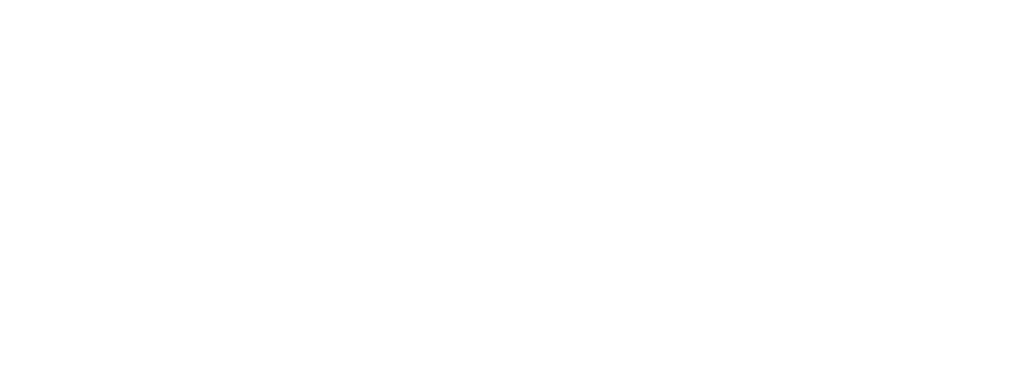
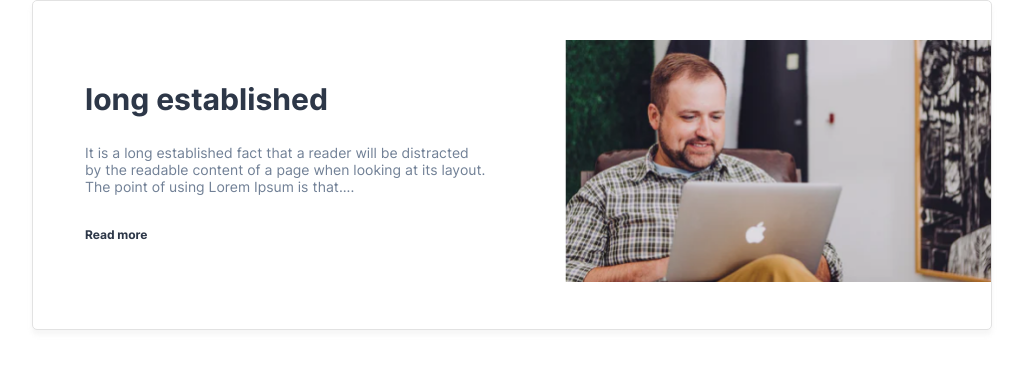
Before and after one commit to Izzat-Khudoyberganov/HotCoffee, a plain HTML site: page index.html in a window 1280 px wide. Shown: the whole page, without its empty margins (128-1151 px from the left). Drawn offline with Linux system fonts and the light colour scheme.

Commit message:
made info section

```diff
--- a/index.html
+++ b/index.html
@@ -17,6 +17,21 @@
             </section>
             <section class="info">
                 <!-- Azizbek -->
+
+                <div class="container">
+                    <div class="info-content">
+                        <div class="info-desc">
+                            <h1 class="info-title">long established</h1>
+                            <p class="info-text">It is a long established fact that a reader will be distracted by the readable content of a page when looking at its layout. The point of using Lorem Ipsum is that....</p>
+
+                            <a href="#!" class="info-link">Read more</a>
+
+                        </div>
+                        <div class="info-img">
+                            <img src="./image/image/info-img.png" class="info-img_img" alt="">
+                        </div>
+                    </div>
+                </div>
             </section>
             <section class="catalog">
                 <!-- Rasulbek -->
--- a/style.css/font.css
+++ b/style.css/font.css
@@ -0,0 +1,27 @@
+@font-face{
+    font-family: "Inter-Regular";
+    src: url(../font/Inter-Regular.ttf);
+    font-weight: 400;
+}
+
+
+
+@font-face {
+    font-family: "Inter-medium";
+    src: url(../font/Inter-Medium.ttf);
+    font-weight: 500;
+}
+
+
+@font-face {
+    font-family: "Inter-SemiBold";
+    src: url(../font/Inter-SemiBold.ttf);
+    font-weight: 600;
+}
+
+
+@font-face {
+    font-family: "Inter-Bold";
+    src: url(../font/Inter-Bold.ttf);
+    font-weight: 700;
+}
--- a/style.css/main.css
+++ b/style.css/main.css
@@ -1 +1,78 @@
 @import url(./font.css);
+
+* {
+    margin: 0;
+    padding: 0;
+    box-sizing: border-box;
+    list-style: none;
+    text-decoration: none;
+}
+
+.container {
+    width: 1000px;
+    padding: 0 20px;
+    margin: 0 auto;
+
+}
+
+
+
+.info-content{
+    display: flex;
+    border-radius: 5px;
+    border: 1px solid #E2E2E2;
+    background: #FFF;
+    box-shadow: 0px 5px 4px 0px rgba(221, 221, 221, 0.25);
+    padding: 39px 0 43px 52px;
+
+
+
+}
+.info-desc{
+    margin-right: 77px;
+}
+
+
+
+
+
+.info-title{
+    color: var(--800, #2D3748);
+font-family: Inter-Bold;
+font-size: 30px;
+font-weight: 700;
+margin-top: 41px;
+
+}
+
+.info-text{
+    color: var(--600, #718096);
+font-family: Inter-Regular;
+font-size: 14px;
+font-weight: 400;
+margin-top: 27px;
+width: 403.086px;
+margin-bottom: 30px;
+}
+.info-link{
+    color: var(--800, #2D3748);
+font-family: Inter-Bold;
+font-size: 12px;
+font-weight: 700;
+margin-top: 30px;
+}
+
+
+.info-footer-text{
+    color: var(--600, #718096);
+font-family: Inter;
+font-size: 12px;
+font-weight: 400;
+margin-top: 30px;
+}
+.info-img_img{
+    width: 433px;
+}
+.info-img{
+    overflow: hidden;
+}
```
Also changed, not shown: image/image/info-img.png (added).
